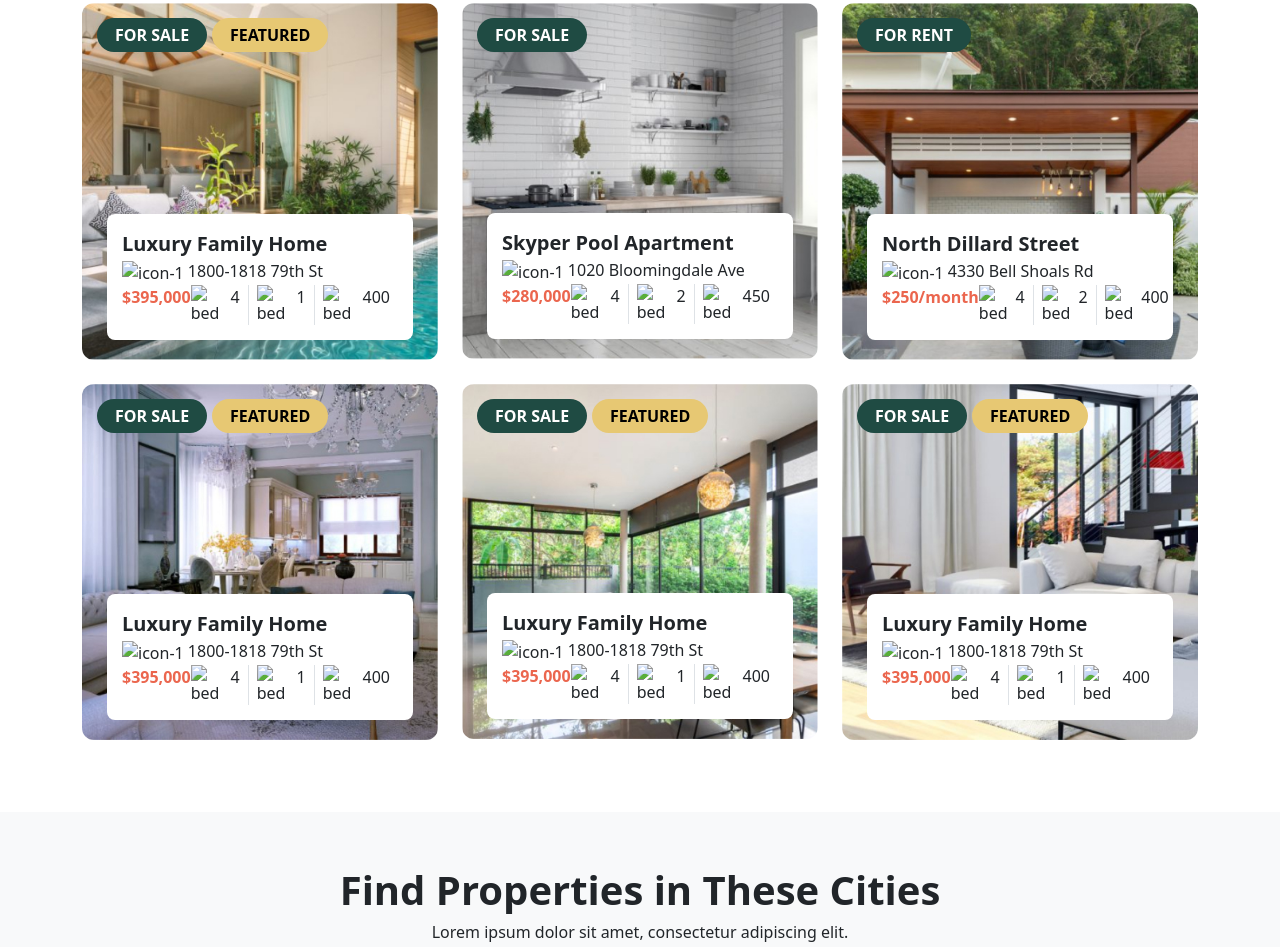
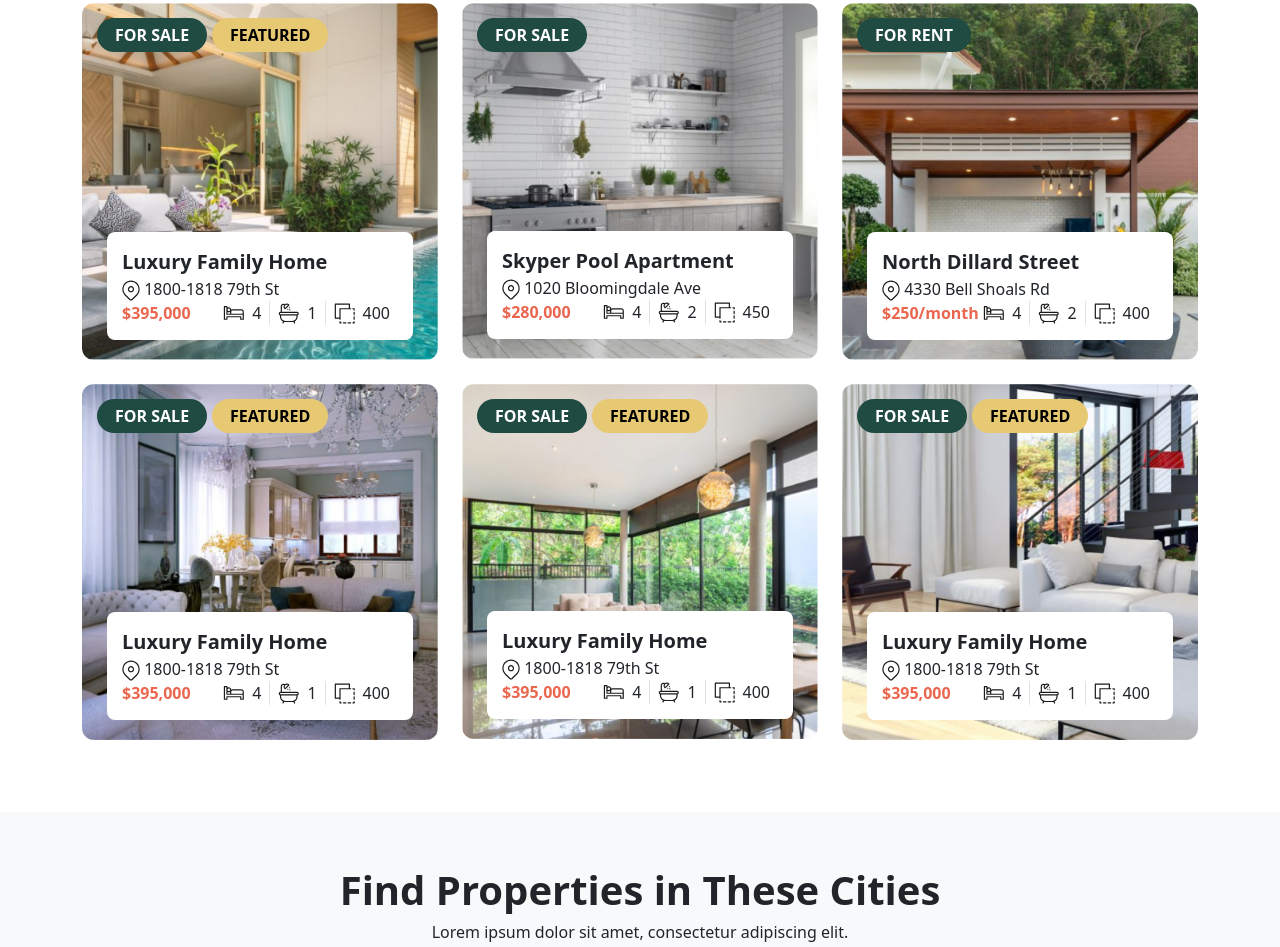
Before and after one commit to UgurBilgic/BTK-Eylul-side, a plain HTML site: page index.html in a window 1280 px wide. Shown: the part 1394-2341 px from the top of the page. Drawn offline with nearby package versions, Linux system fonts and the light colour scheme; some packages are replaced by stand-ins of ours; files that its build step writes are made by us from their sources; the site is published under a folder, as on GitHub Pages, so addresses that start at the root find nothing.

Commit message:
gun-10-1-duzenleme-2

```diff
--- a/index.html
+++ b/index.html
@@ -15,7 +15,7 @@
     <header class="fixed-top p-0 p-lg-4">
         <nav class="navbar navbar-expand-lg bg-body-tertiary">
             <div class="container px-0 px-md-1">
-              <a href="#"><img src="/assets/img/Logo/logo-1.svg" class="fs-5 px-2" alt="logo-1"></a>
+              <a href="#"><img src="assets/img/logo/logo-1.svg" class="fs-5 px-2" alt="logo-1"></a>
               <a class="navbar-brand" href="index.html">JustHome</a>
               <button class="navbar-toggler" type="button" data-bs-toggle="collapse" data-bs-target="#navbarText" aria-controls="navbarText" aria-expanded="false" aria-label="Toggle navigation">
                 <span class="navbar-toggler-icon"></span>
@@ -97,7 +97,7 @@
             <div class="col-12 col-lg-4 py-2">
               <div class="card-content">
                 <div class="card-content-icon">
-                  <img src="/assets/img/lazy-load/loading.svg" data-src="assets/img/Logo/card-content-1.svg" class="lazyload" alt="home">
+                  <img src="assets/img/lazy-load/loading.svg" data-src="assets/img/logo/card-content-1.svg" class="lazyload" alt="home">
                 </div>
                 <div class="card-content-text">
                   <span class="fw-semibold fs-5 d-block">Wide Range of Properties</span>
@@ -108,7 +108,7 @@
             <div class="col-12 col-lg-4 py-2">
               <div class="card-content">
                 <div class="card-content-icon">
-                  <img src="/assets/img/lazy-load/loading.svg" data-src="assets/img/Logo/card-content-2.svg" class="lazyload" alt="rent">
+                  <img src="assets/img/lazy-load/loading.svg" data-src="assets/img/logo/card-content-2.svg" class="lazyload" alt="rent">
                 </div>
                 <div class="card-content-text">
                   <span class="fw-semibold fs-5 d-block">Buy or Rent Homes</span>
@@ -119,7 +119,7 @@
             <div class="col-12 col-lg-4 py-2">
               <div class="card-content">
                 <div class="card-content-icon">
-                  <img src="/assets/img/lazy-load/loading.svg" data-src="assets/img/Logo/card-content-3.svg" class="lazyload" alt="verify">
+                  <img src="assets/img/lazy-load/loading.svg" data-src="assets/img/logo/card-content-3.svg" class="lazyload" alt="verify">
                 </div>
                 <div class="card-content-text">
                   <span class="fw-semibold fs-5 d-block">Trusted by Thousands</span>
@@ -152,7 +152,7 @@
                   <span class="fw-semibold fs-5">Luxury Family Home</span>
                 </div>
                 <div class="product-card-content-location">
-                  <img src="/assets/img/icon/icon-1.svg" alt="icon-1">
+                  <img src="assets/img/icon/icon-1.svg" alt="icon-1">
                   <span>1800-1818 79th St</span>
                 </div>
                 <div class="product-card-content-bottom d-flex">
@@ -161,18 +161,18 @@
                   </div>
                   <div class="product-card-content-bottom-desc">
                     <div class="d-flex gap-2">
-                      <img src="/assets/img/icon/bed.svg" alt="bed">
+                      <img src="assets/img/icon/bed.svg" alt="bed">
                       <span class="border-end pe-2">4</span>
-                      <img src="/assets/img/icon/bath.svg" alt="bed">
+                      <img src="assets/img/icon/bath.svg" alt="bed">
                       <span class="border-end pe-2">1</span>
-                      <img src="/assets/img/icon/square-meter.svg" alt="bed">
+                      <img src="assets/img/icon/square-meter.svg" alt="bed">
                       <span class="pe-2">400</span>
                     </div>
                   </div>
                 </div>
               </div>
               <div class="product-card-image">
-                <img src="/assets/img/lazy-load/loading.svg" data-src="assets/img/Product-Card/product-1.jpg" class="lazyload" alt="product-1">
+                <img src="assets/img/lazy-load/loading.svg" data-src="assets/img/Product-Card/product-1.jpg" class="lazyload" alt="product-1">
               </div>
             </div>
           </div>
@@ -186,7 +186,7 @@
                   <span class="fw-semibold fs-5">Skyper Pool Apartment</span>
                 </div>
                 <div class="product-card-content-location">
-                  <img src="/assets/img/icon/icon-1.svg" alt="icon-1">
+                  <img src="assets/img/icon/icon-1.svg" alt="icon-1">
                   <span>1020 Bloomingdale Ave</span>
                 </div>
                 <div class="product-card-content-bottom d-flex">
@@ -195,18 +195,18 @@
                   </div>
                   <div class="product-card-content-bottom-desc">
                     <div class="d-flex gap-2">
-                      <img src="/assets/img/icon/bed.svg" alt="bed">
+                      <img src="assets/img/icon/bed.svg" alt="bed">
                       <span class="border-end pe-2">4</span>
-                      <img src="/assets/img/icon/bath.svg" alt="bed">
+                      <img src="assets/img/icon/bath.svg" alt="bed">
                       <span class="border-end pe-2">2</span>
-                      <img src="/assets/img/icon/square-meter.svg" alt="bed">
+                      <img src="assets/img/icon/square-meter.svg" alt="bed">
                       <span class="pe-2">450</span>
                     </div>
                   </div>
                 </div>
               </div>
               <div class="product-card-image">
-                <img src="/assets/img/lazy-load/loading.svg" data-src="assets/img/Product-Card/product-2.jpg" class="lazyload" alt="product-1">
+                <img src="assets/img/lazy-load/loading.svg" data-src="assets/img/Product-Card/product-2.jpg" class="lazyload" alt="product-1">
               </div>
             </div>
           </div>
@@ -220,7 +220,7 @@
                   <span class="fw-semibold fs-5">North Dillard Street</span>
                 </div>
                 <div class="product-card-content-location">
-                  <img src="/assets/img/icon/icon-1.svg" alt="icon-1">
+                  <img src="assets/img/icon/icon-1.svg" alt="icon-1">
                   <span>4330 Bell Shoals Rd</span>
                 </div>
                 <div class="product-card-content-bottom d-flex">
@@ -229,18 +229,18 @@
                   </div>
                   <div class="product-card-content-bottom-desc">
                     <div class="d-flex gap-2">
-                      <img src="/assets/img/icon/bed.svg" alt="bed">
+                      <img src="assets/img/icon/bed.svg" alt="bed">
                       <span class="border-end pe-2">4</span>
-                      <img src="/assets/img/icon/bath.svg" alt="bed">
+                      <img src="assets/img/icon/bath.svg" alt="bed">
                       <span class="border-end pe-2">2</span>
-                      <img src="/assets/img/icon/square-meter.svg" alt="bed">
+                      <img src="assets/img/icon/square-meter.svg" alt="bed">
                       <span class="pe-2">400</span>
                     </div>
                   </div>
                 </div>
               </div>
               <div class="product-card-image">
-                <img src="/assets/img/lazy-load/loading.svg" data-src="assets/img/Product-Card/product-3.jpg" class="lazyload" alt="product-1">
+                <img src="assets/img/lazy-load/loading.svg" data-src="assets/img/Product-Card/product-3.jpg" class="lazyload" alt="product-1">
               </div>
             </div>
           </div>
@@ -257,7 +257,7 @@
                   <span class="fw-semibold fs-5">Luxury Family Home</span>
                 </div>
                 <div class="product-card-content-location">
-                  <img src="/assets/img/icon/icon-1.svg" alt="icon-1">
+                  <img src="assets/img/icon/icon-1.svg" alt="icon-1">
                   <span>1800-1818 79th St</span>
                 </div>
                 <div class="product-card-content-bottom d-flex">
@@ -266,18 +266,18 @@
                   </div>
                   <div class="product-card-content-bottom-desc">
                     <div class="d-flex gap-2">
-                      <img src="/assets/img/icon/bed.svg" alt="bed">
+                      <img src="assets/img/icon/bed.svg" alt="bed">
                       <span class="border-end pe-2">4</span>
-                      <img src="/assets/img/icon/bath.svg" alt="bed">
+                      <img src="assets/img/icon/bath.svg" alt="bed">
                       <span class="border-end pe-2">1</span>
-                      <img src="/assets/img/icon/square-meter.svg" alt="bed">
+                      <img src="assets/img/icon/square-meter.svg" alt="bed">
                       <span class="pe-2">400</span>
                     </div>
                   </div>
                 </div>
               </div>
               <div class="product-card-image">
-                <img src="/assets/img/lazy-load/loading.svg" data-src="assets/img/Product-Card/product-4.jpg" class="lazyload" alt="product-4">
+                <img src="assets/img/lazy-load/loading.svg" data-src="assets/img/Product-Card/product-4.jpg" class="lazyload" alt="product-4">
               </div>
             </div>
           </div>
@@ -294,7 +294,7 @@
                   <span class="fw-semibold fs-5">Luxury Family Home</span>
                 </div>
                 <div class="product-card-content-location">
-                  <img src="/assets/img/icon/icon-1.svg" alt="icon-1">
+                  <img src="assets/img/icon/icon-1.svg" alt="icon-1">
                   <span>1800-1818 79th St</span>
                 </div>
                 <div class="product-card-content-bottom d-flex">
@@ -303,18 +303,18 @@
                   </div>
                   <div class="product-card-content-bottom-desc">
                     <div class="d-flex gap-2">
-                      <img src="/assets/img/icon/bed.svg" alt="bed">
+                      <img src="assets/img/icon/bed.svg" alt="bed">
                       <span class="border-end pe-2">4</span>
-                      <img src="/assets/img/icon/bath.svg" alt="bed">
+                      <img src="assets/img/icon/bath.svg" alt="bed">
                       <span class="border-end pe-2">1</span>
-                      <img src="/assets/img/icon/square-meter.svg" alt="bed">
+                      <img src="assets/img/icon/square-meter.svg" alt="bed">
                       <span class="pe-2">400</span>
                     </div>
                   </div>
                 </div>
               </div>
               <div class="product-card-image">
-                <img src="/assets/img/lazy-load/loading.svg" data-src="assets/img/Product-Card/product-5.jpg" class="lazyload" alt="product-5">
+                <img src="assets/img/lazy-load/loading.svg" data-src="assets/img/Product-Card/product-5.jpg" class="lazyload" alt="product-5">
               </div>
             </div>
           </div>
@@ -331,7 +331,7 @@
                   <span class="fw-semibold fs-5">Luxury Family Home</span>
                 </div>
                 <div class="product-card-content-location">
-                  <img src="/assets/img/icon/icon-1.svg" alt="icon-1">
+                  <img src="assets/img/icon/icon-1.svg" alt="icon-1">
                   <span>1800-1818 79th St</span>
                 </div>
                 <div class="product-card-content-bottom d-flex">
@@ -340,18 +340,18 @@
                   </div>
                   <div class="product-card-content-bottom-desc">
                     <div class="d-flex gap-2">
-                      <img src="/assets/img/icon/bed.svg" alt="bed">
+                      <img src="assets/img/icon/bed.svg" alt="bed">
                       <span class="border-end pe-2">4</span>
-                      <img src="/assets/img/icon/bath.svg" alt="bed">
+                      <img src="assets/img/icon/bath.svg" alt="bed">
                       <span class="border-end pe-2">1</span>
-                      <img src="/assets/img/icon/square-meter.svg" alt="bed">
+                      <img src="assets/img/icon/square-meter.svg" alt="bed">
                       <span class="pe-2">400</span>
                     </div>
                   </div>
                 </div>
               </div>
               <div class="product-card-image">
-                <img src="/assets/img/lazy-load/loading.svg" data-src="assets/img/Product-Card/product-6.jpg" class="lazyload" alt="product-6">
+                <img src="assets/img/lazy-load/loading.svg" data-src="assets/img/Product-Card/product-6.jpg" class="lazyload" alt="product-6">
               </div>
             </div>
           </div>
```
